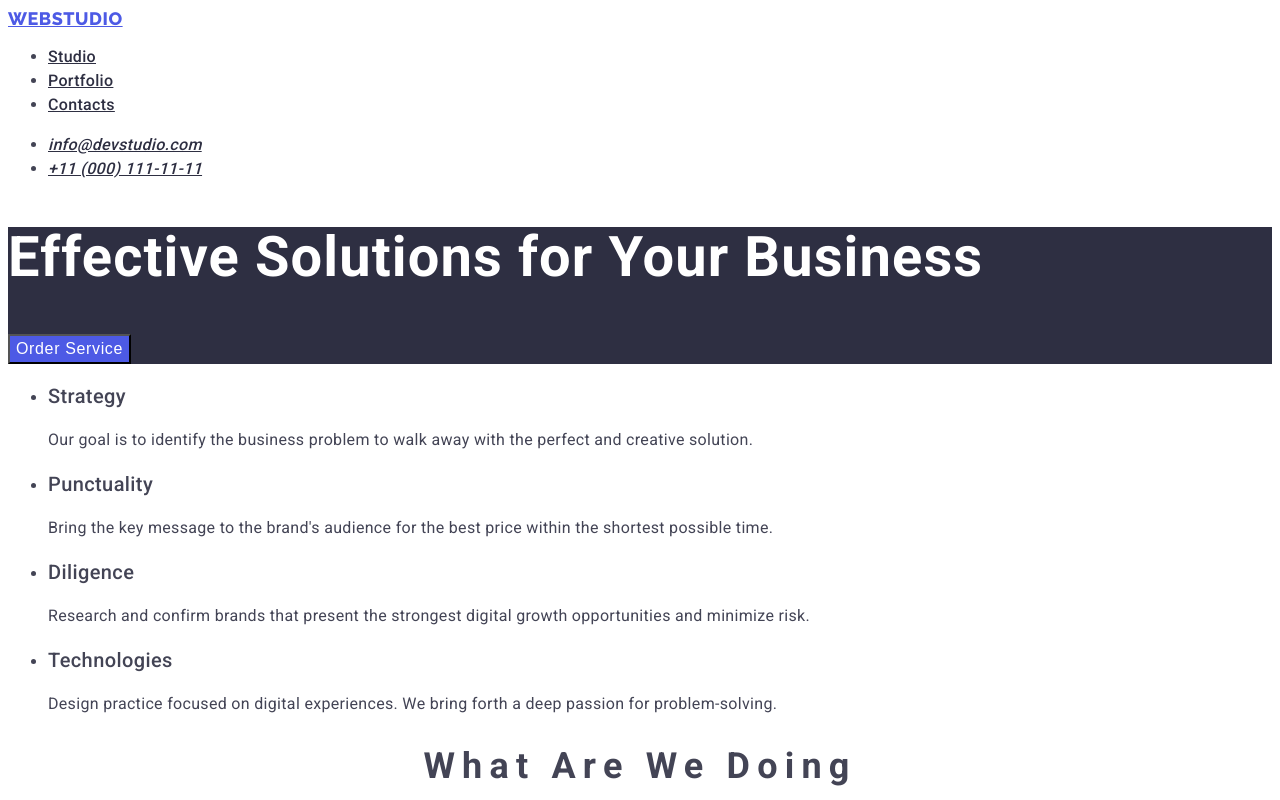
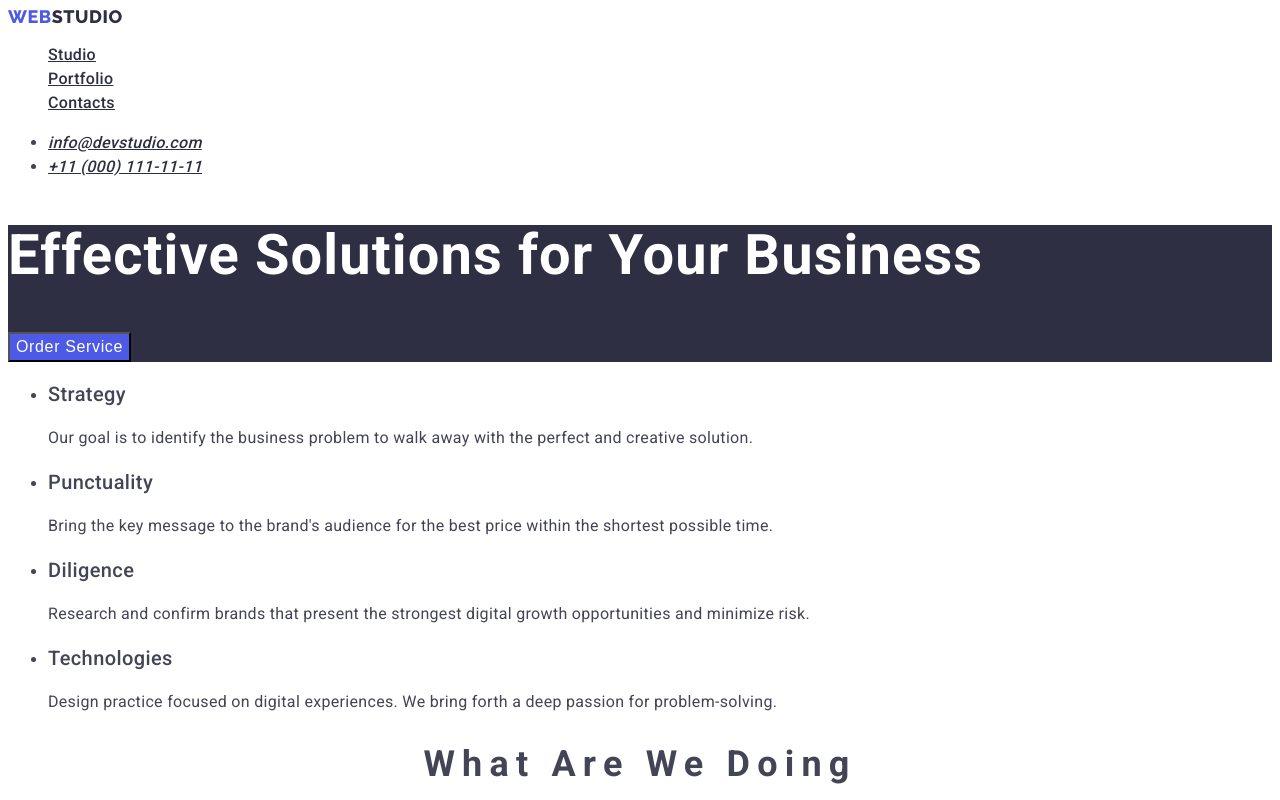
Before and after one commit to vikasavchenko/goit-markup-hw-02, a plain HTML site: page index.html in a window 1280 px wide. Shown: the top 800 px of the page. Drawn offline with Linux system fonts and the light colour scheme.

Commit message:
fix errors

```diff
--- a/css/styles.css
+++ b/css/styles.css
@@ -35,14 +35,26 @@ footer {
     background: var(--navyblue, #2E2F42);
 }
 
+.link {
+    text-decoration: none;
+}
+
+.list {
+    list-style: none;
+}
+
 .logo {
-    font-family: Raleway;
+    font-family: Raleway, sans-serif;
     font-size: 1.125rem;
     font-weight: 800;
-    line-height: 1.3125rem;
+    line-height: 1.17rem;
     letter-spacing: 0.03375rem;
     text-transform: uppercase;
     color: var(--iris, #4D5AE5);
+}
+
+.logo-text {
+    color: var(--navyblue, #2E2F42);
 }
 
 .nav-item a,
--- a/index.html
+++ b/index.html
@@ -16,9 +16,11 @@
   <body>
     <header>
       <nav>
-        <a href="./index.html" class="logo">WebStudio</a>
+        <a href="./index.html" class="logo link">
+          Web<span class="logo-text">Studio</span>
+        </a>
 
-        <ul class="nav-list">
+        <ul class="nav-list list">
           <li class="nav-item">
             <a href="./index.html">Studio</a>
           </li>
```
